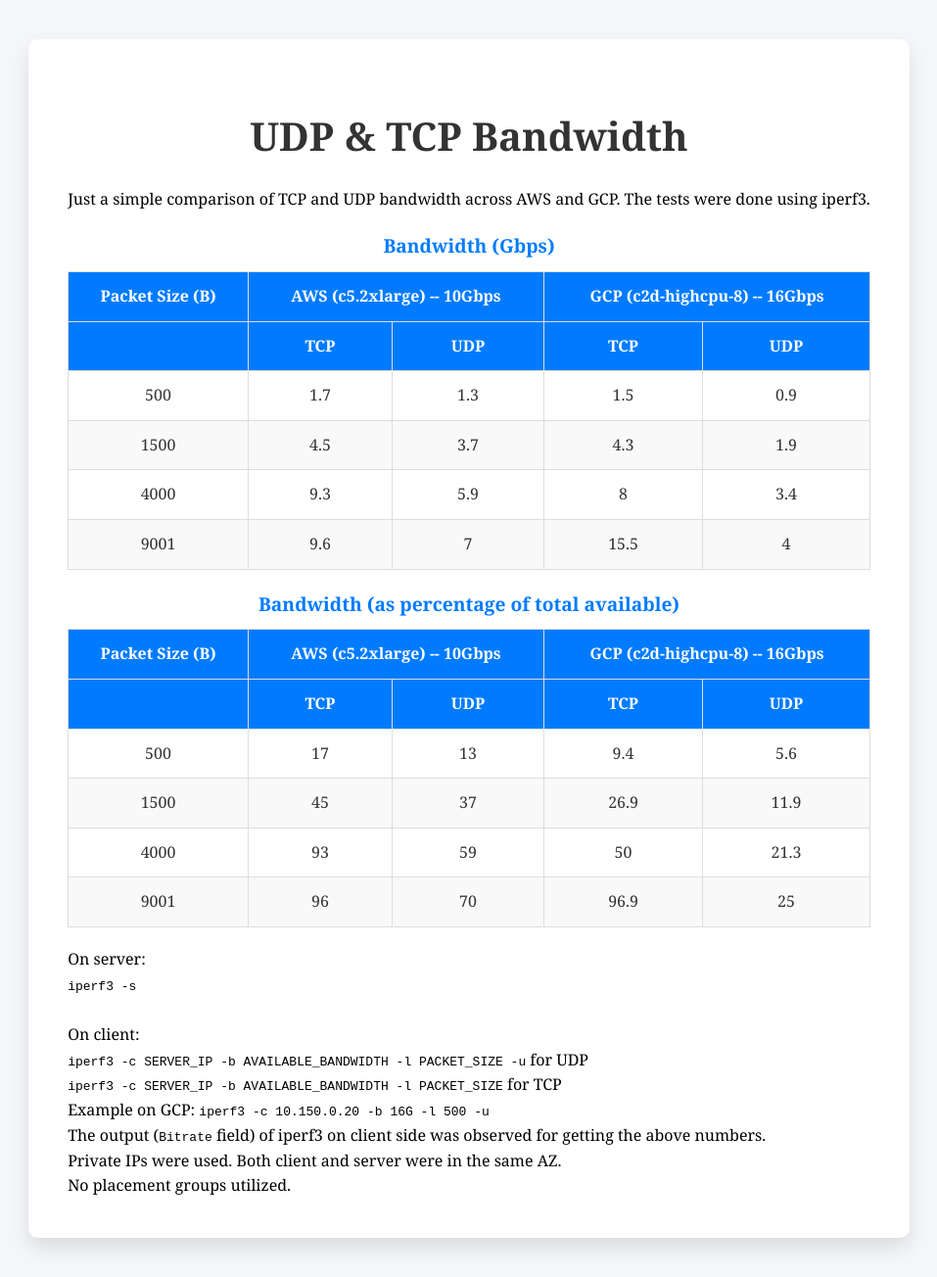
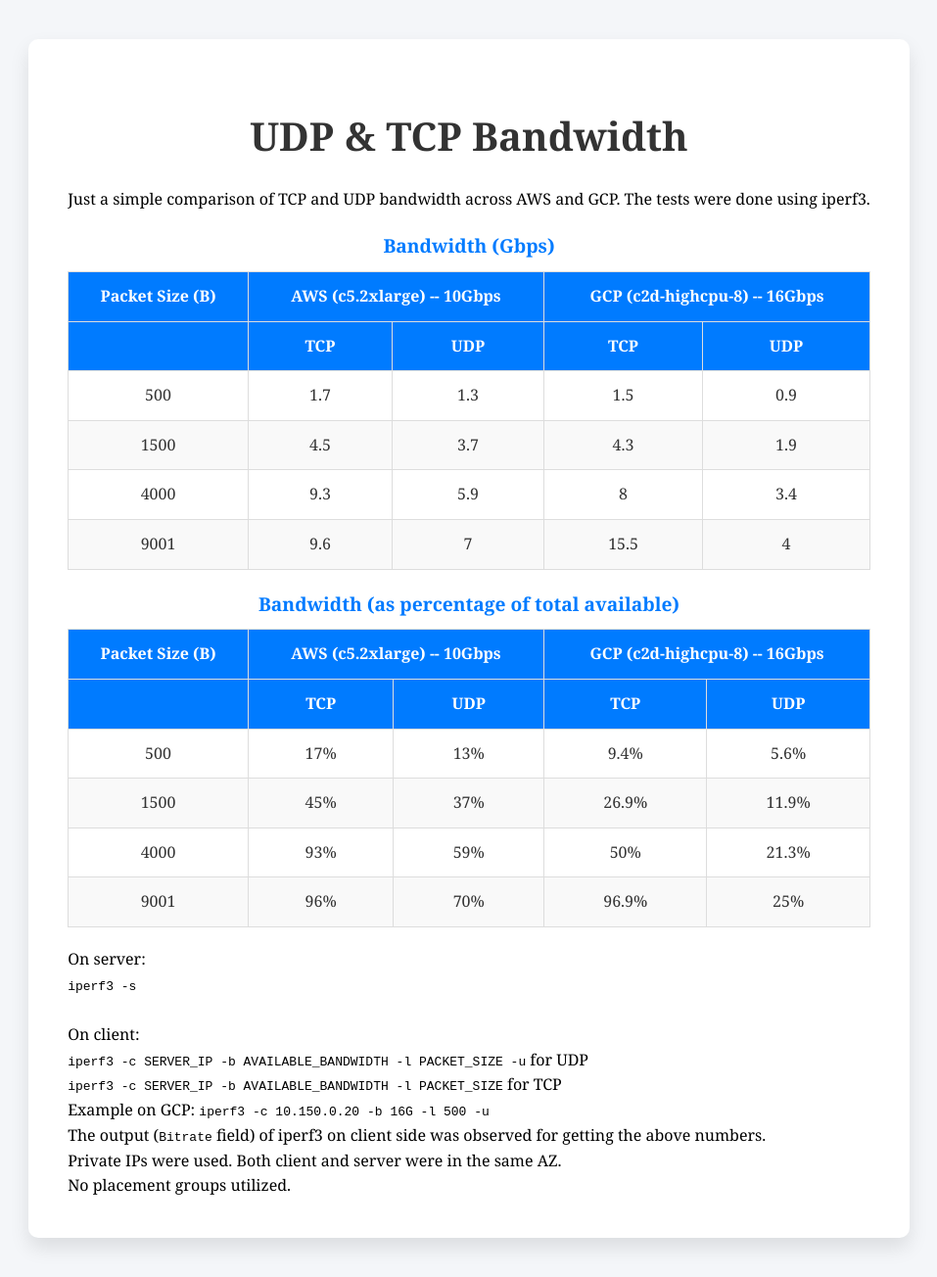
Before and after one commit to HaseebLUMS/haseeblums.github.io, a Jekyll site: the page blog/gcpawsbandwidth/main.html, which Jekyll copies as it is, in a window 1280 px wide. Shown: the whole page at 98% size, without its empty margins (161-1118 px from the left). Built offline with Jekyll 4.4.1, drawn with Linux system fonts in a browser that asks for light colours.

Commit message:
added details to bandwidth b;og

```diff
--- a/blog/gcpawsbandwidth/main.html
+++ b/blog/gcpawsbandwidth/main.html
@@ -185,31 +185,31 @@
             </tr>
             <tr>
                 <td>500</td>
-                <td>17</td>
-                <td>13</td>
-                <td>9.4</td>
-                <td>5.6</td>
+                <td>17%</td>
+                <td>13%</td>
+                <td>9.4%</td>
+                <td>5.6%</td>
             </tr>
             <tr>
                 <td>1500</td>
-                <td>45</td>
-                <td>37</td>
-                <td>26.9</td>
-                <td>11.9</td>
+                <td>45%</td>
+                <td>37%</td>
+                <td>26.9%</td>
+                <td>11.9%</td>
             </tr>
             <tr>
                 <td>4000</td>
-                <td>93</td>
-                <td>59</td>
-                <td>50</td>
-                <td>21.3</td>
+                <td>93%</td>
+                <td>59%</td>
+                <td>50%</td>
+                <td>21.3%</td>
             </tr>
             <tr>
                 <td>9001</td>
-                <td>96</td>
-                <td>70</td>
-                <td>96.9</td>
-                <td>25</td>
+                <td>96%</td>
+                <td>70%</td>
+                <td>96.9%</td>
+                <td>25%</td>
             </tr>
         </table>
 
```
